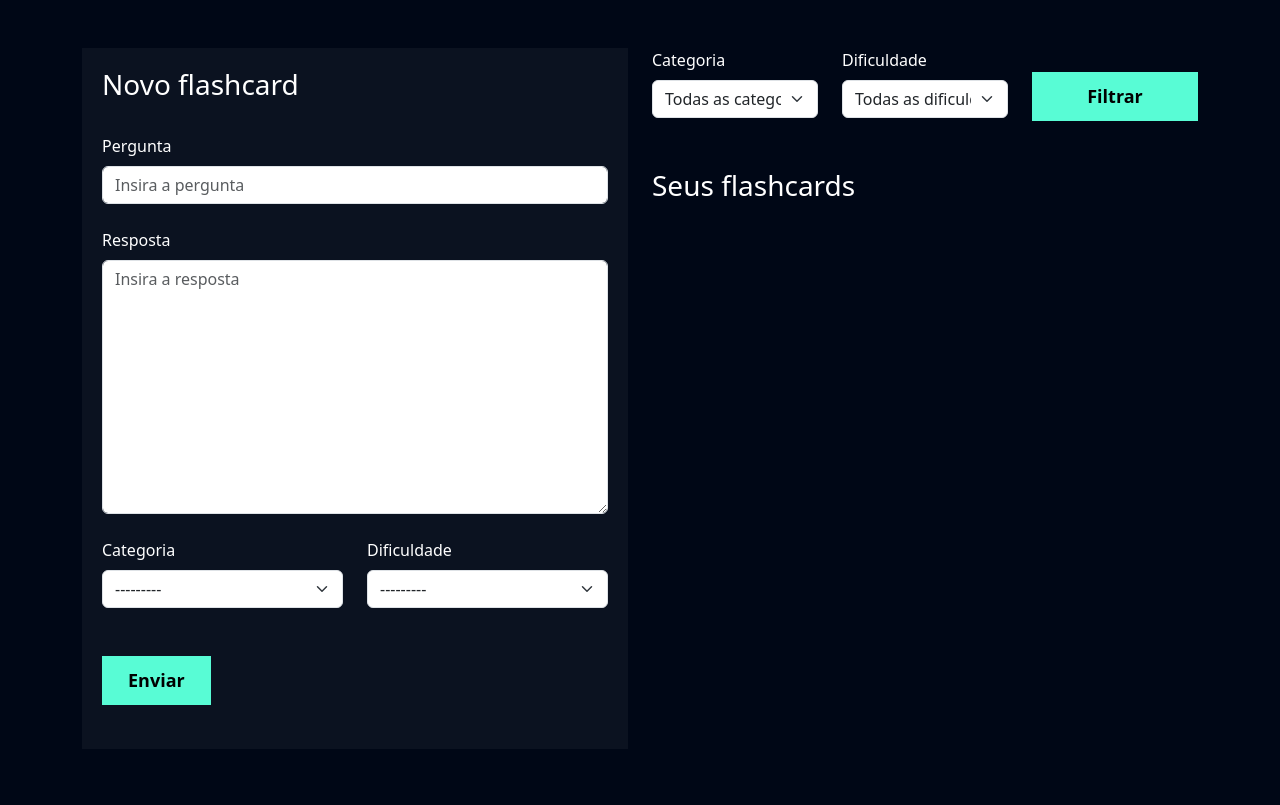
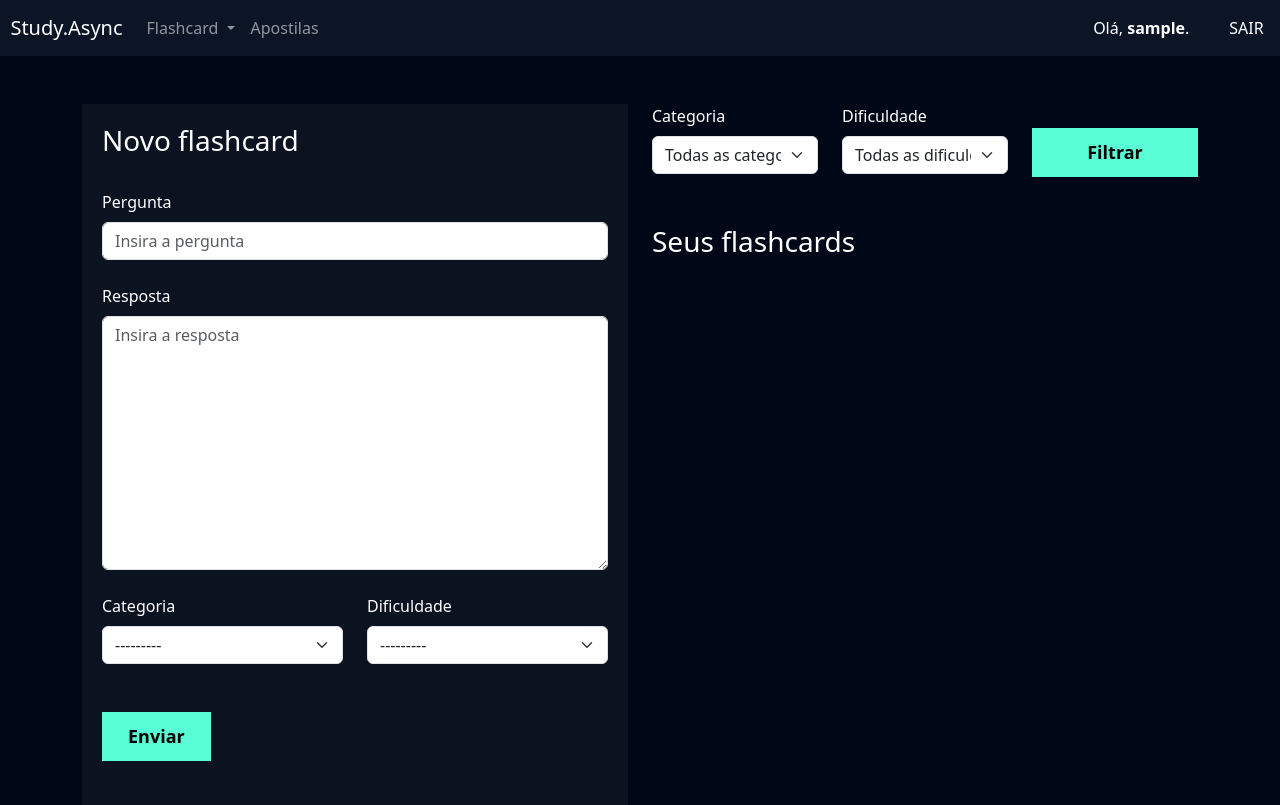
Before and after one commit to raphael-araujo/study_async, a Django app: page /flashcard/novo_flashcard/ in a window 1280 px wide. Before the commit the page ends 705 px from the top, so only its background shows below. Run offline with Django 5.2, Linux system fonts and the light colour scheme; the visitor is signed in with stand-in values (Sample User, id 1); data that the repository does not hold is empty; some libraries are stand-ins or nearby versions.

Commit message:
adicionando navbar

```diff
--- a/templates/base.html
+++ b/templates/base.html
@@ -20,6 +20,10 @@
 </head>
 
 <body>
+    {% if user.is_authenticated %}
+        {% include 'partials/header.html' %}
+    {% endif %}
+
     {% block 'conteudo' %}{% endblock %}
     <script src="https://cdn.jsdelivr.net/npm/bootstrap@5.3.2/dist/js/bootstrap.bundle.min.js"></script>
     <script src="https://unpkg.com/htmx.org@1.9.6/dist/htmx.min.js"></script>
--- /dev/null
+++ b/templates/partials/header.html
@@ -0,0 +1,37 @@
+<nav style="background-color: var(--main-color)" class="navbar navbar-expand-lg navbar-dark">
+    <a class="navbar-brand" href="#">&nbsp&nbspStudy.Async</a>
+    <button class="navbar-toggler" type="button" data-toggle="collapse" data-target="#navbarNav"
+        aria-controls="navbarNav" aria-expanded="false" aria-label="Toggle navigation">
+        <span class="navbar-toggler-icon"></span>
+    </button>
+    <div class="collapse navbar-collapse" id="navbarNav">
+        <ul class="navbar-nav">
+            <li class="nav-item dropdown">
+                <a class="nav-link dropdown-toggle" href="#" id="navbarDropdown" role="button" data-bs-toggle="dropdown"
+                    aria-expanded="false">
+                    Flashcard
+                </a>
+                <ul class="dropdown-menu" aria-labelledby="navbarDropdown">
+                    <li><a class="dropdown-item" href="{% url 'novo_flashcard' %}">Criar flashcard</a></li>
+                    <li><a class="dropdown-item" href="{% url 'iniciar_desafio' %}">Iniciar desafio</a></li>
+                    <li><a class="dropdown-item" href="{% url 'listar_desafios' %}">Listar desafios</a></li>
+                </ul>
+            </li>
+            <li class="nav-item">
+                <a class="nav-link" href="">Apostilas</a>
+            </li>
+        </ul>
+    </div>
+    <div class="collapse navbar-collapse justify-content-end" id="navbarToggler">
+        <ul class="navbar-nav">
+            <li class="nav-link me-4">
+                <span class="text-white">
+                    Olá, <strong>{{ request.user }}</strong>.
+                </span>
+            </li>
+            <li class="nav-item active">
+                <a class="nav-link text-white" href="{% url 'logout' %}">SAIR&nbsp&nbsp</a>
+            </li>
+        </ul>
+    </div>
+</nav>
```
